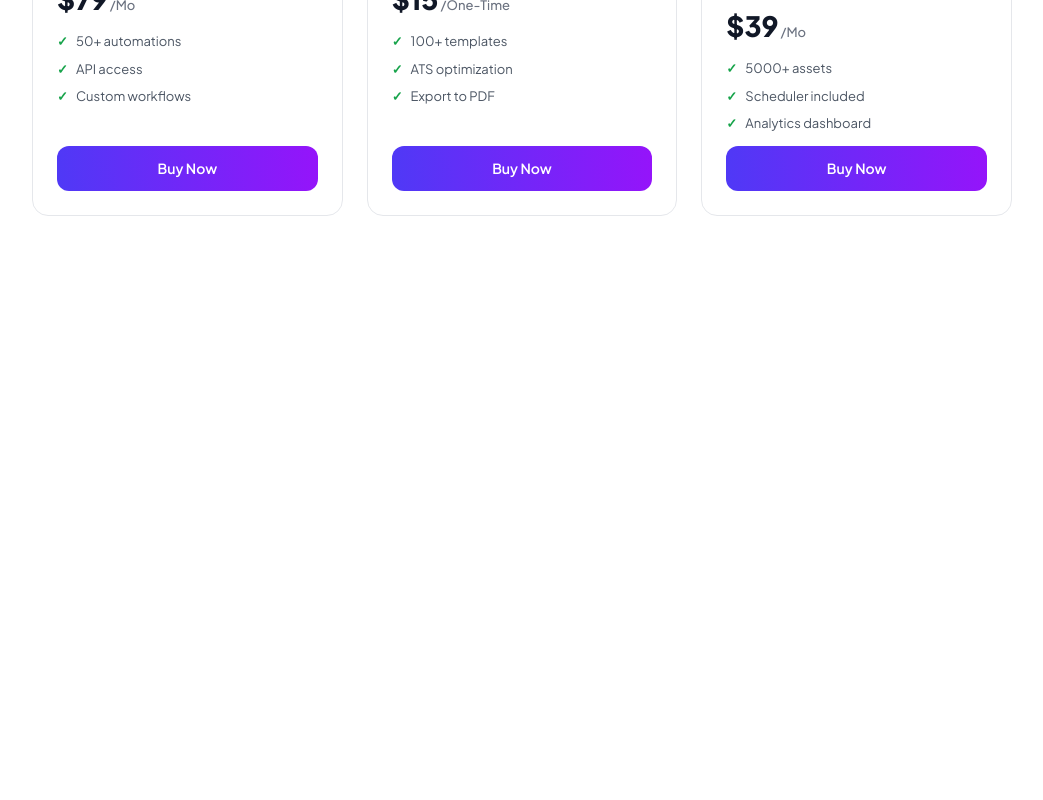
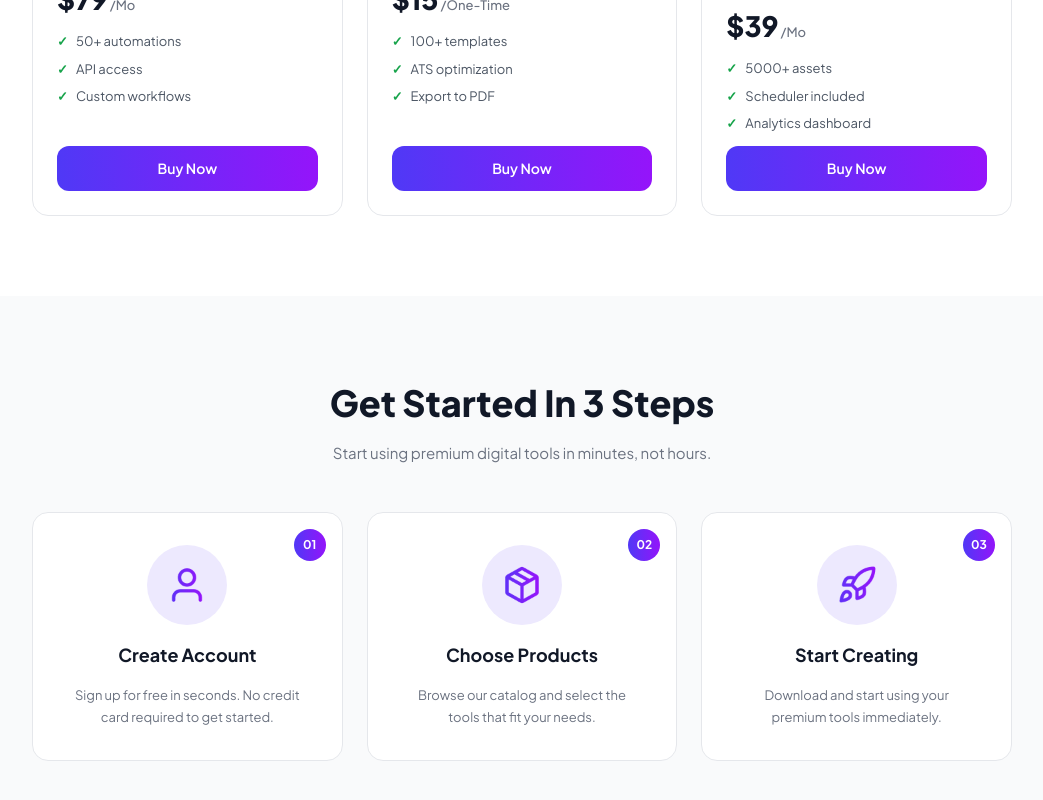
Before and after one commit to rakibulhuda/B13-Assignment-6, a React (Vite) app: page / in a window 1280 px wide. Shown: the part 1910-2710 px from the top of the page, without its empty margins (118-1161 px from the left). Before the commit the page ends 2206 px from the top, so only its background shows below. Built offline with nearby package versions, Linux system fonts and the light colour scheme.

Commit message:
Added Steps section

```diff
--- a/src/App.jsx
+++ b/src/App.jsx
@@ -5,6 +5,7 @@ import Navbar from "./components/Navbar.jsx";
 import Banner from "./components/Banner.jsx";
 import Stats from "./components/Stats.jsx";
 import ProductsSection from "./components/ProductsSection.jsx";
+import Steps from "./components/Steps.jsx";
 
 function App() {
     const [cartItems, setCartItems] = useState([]);
@@ -21,6 +22,7 @@ function App() {
                 setCartItems={setCartItems}
                 setCartCount={setCartCount}
             />
+            <Steps />
         </div>
     );
 }
--- /dev/null
+++ b/src/components/Steps.jsx
@@ -0,0 +1,65 @@
+import userIcon from '../assets/user.png';
+import packageIcon from '../assets/package.png';
+import rocketIcon from '../assets/rocket.png';
+
+const steps = [
+    {
+        number: '01',
+        title: 'Create Account',
+        description: 'Sign up for free in seconds. No credit card required to get started.',
+        icon: userIcon,
+    },
+    {
+        number: '02',
+        title: 'Choose Products',
+        description: 'Browse our catalog and select the tools that fit your needs.',
+        icon: packageIcon,
+    },
+    {
+        number: '03',
+        title: 'Start Creating',
+        description: 'Download and start using your premium tools immediately.',
+        icon: rocketIcon,
+    },
+];
+
+const Steps = () => {
+    return (
+        <section className="steps-section">
+            <div className="max-w-7xl mx-auto" style={{ padding: '0 150px' }}>
+
+                {/* Header */}
+                <div className="steps-header">
+                    <h2 className="steps-title">Get Started In 3 Steps</h2>
+                    <p className="steps-subtitle">Start using premium digital tools in minutes, not hours.</p>
+                </div>
+
+                {/* Steps Grid */}
+                <div className="steps-grid">
+                    {steps.map((step, index) => (
+                        <div key={index} className="step-card">
+
+                            {/* Number Badge */}
+                            <div className="step-number">{step.number}</div>
+
+                            {/* Icon */}
+                            <div className="step-icon-wrapper">
+                                <img src={step.icon} alt={step.title} className="step-icon" />
+                            </div>
+
+                            {/* Title */}
+                            <h3 className="step-title">{step.title}</h3>
+
+                            {/* Description */}
+                            <p className="step-description">{step.description}</p>
+
+                        </div>
+                    ))}
+                </div>
+
+            </div>
+        </section>
+    );
+};
+
+export default Steps;
--- a/src/index.css
+++ b/src/index.css
@@ -504,3 +504,90 @@ body {
     font-size: 14px;
     color: #9CA3AF;
 }
+
+/* ===== STEPS ===== */
+.steps-section {
+    background-color: #F9FAFB;
+    padding: 80px 0;
+}
+
+.steps-header {
+    text-align: center;
+    margin-bottom: 48px;
+}
+
+.steps-title {
+    font-size: 36px;
+    font-weight: 800;
+    color: #111827;
+    margin-bottom: 12px;
+}
+
+.steps-subtitle {
+    font-size: 15px;
+    color: #6B7280;
+}
+
+.steps-grid {
+    display: grid;
+    grid-template-columns: repeat(3, 1fr);
+    gap: 24px;
+}
+
+.step-card {
+    background: #ffffff;
+    border: 1px solid #E5E7EB;
+    border-radius: 16px;
+    padding: 32px 24px;
+    position: relative;
+    display: flex;
+    flex-direction: column;
+    align-items: center;
+    text-align: center;
+    gap: 16px;
+}
+
+.step-number {
+    position: absolute;
+    top: 16px;
+    right: 16px;
+    background: linear-gradient(87.40deg, rgba(79, 57, 246, 1), rgba(149, 20, 250, 1));
+    color: #ffffff;
+    font-size: 12px;
+    font-weight: 700;
+    width: 32px;
+    height: 32px;
+    border-radius: 9999px;
+    display: flex;
+    align-items: center;
+    justify-content: center;
+}
+
+.step-icon-wrapper {
+    width: 80px;
+    height: 80px;
+    background-color: #EDE9FE;
+    border-radius: 9999px;
+    display: flex;
+    align-items: center;
+    justify-content: center;
+}
+
+.step-icon {
+    width: 40px;
+    height: 40px;
+    object-fit: contain;
+}
+
+.step-title {
+    font-size: 18px;
+    font-weight: 700;
+    color: #111827;
+}
+
+.step-description {
+    font-size: 13px;
+    color: #6B7280;
+    line-height: 1.7;
+    max-width: 240px;
+}
```
